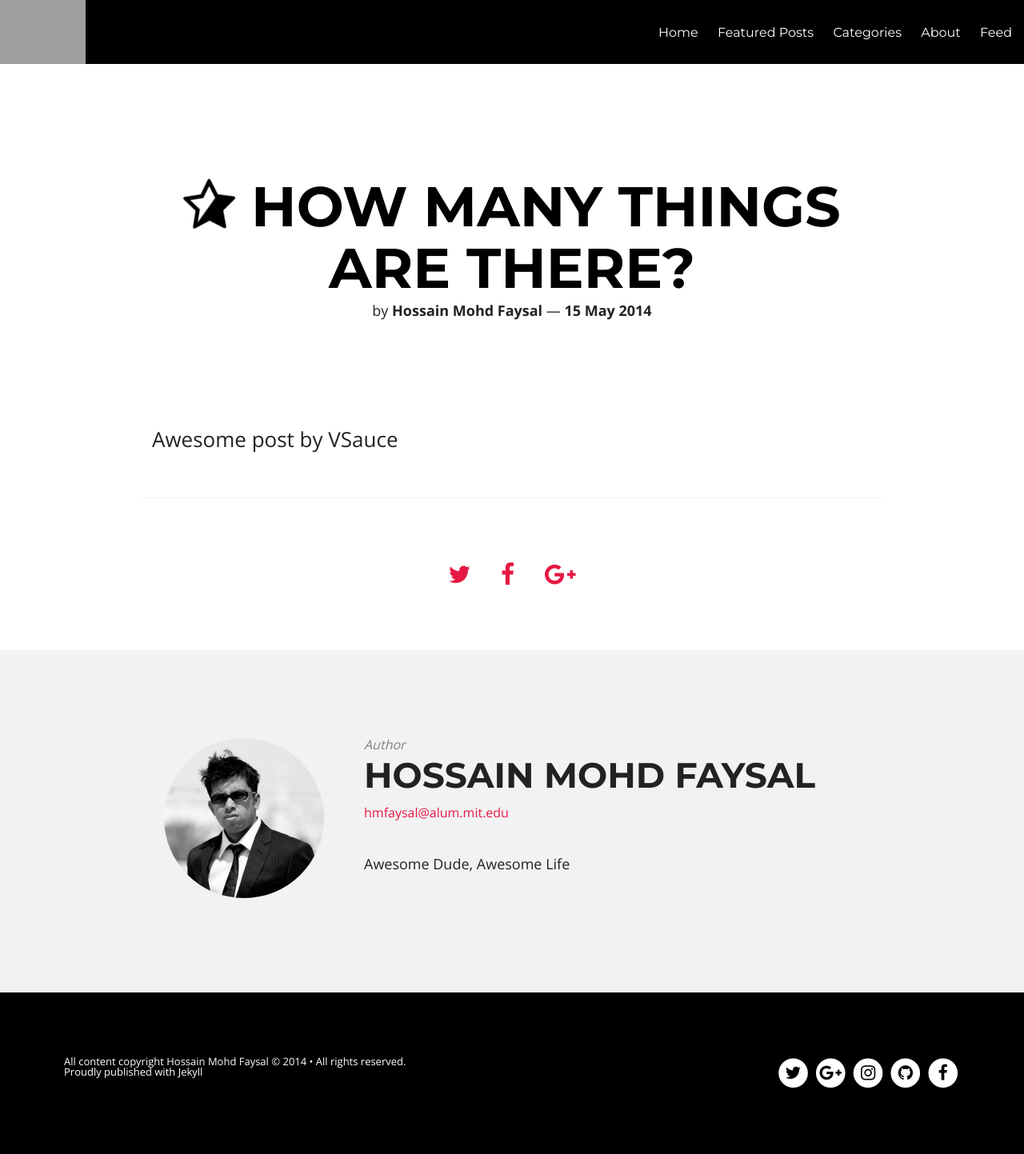
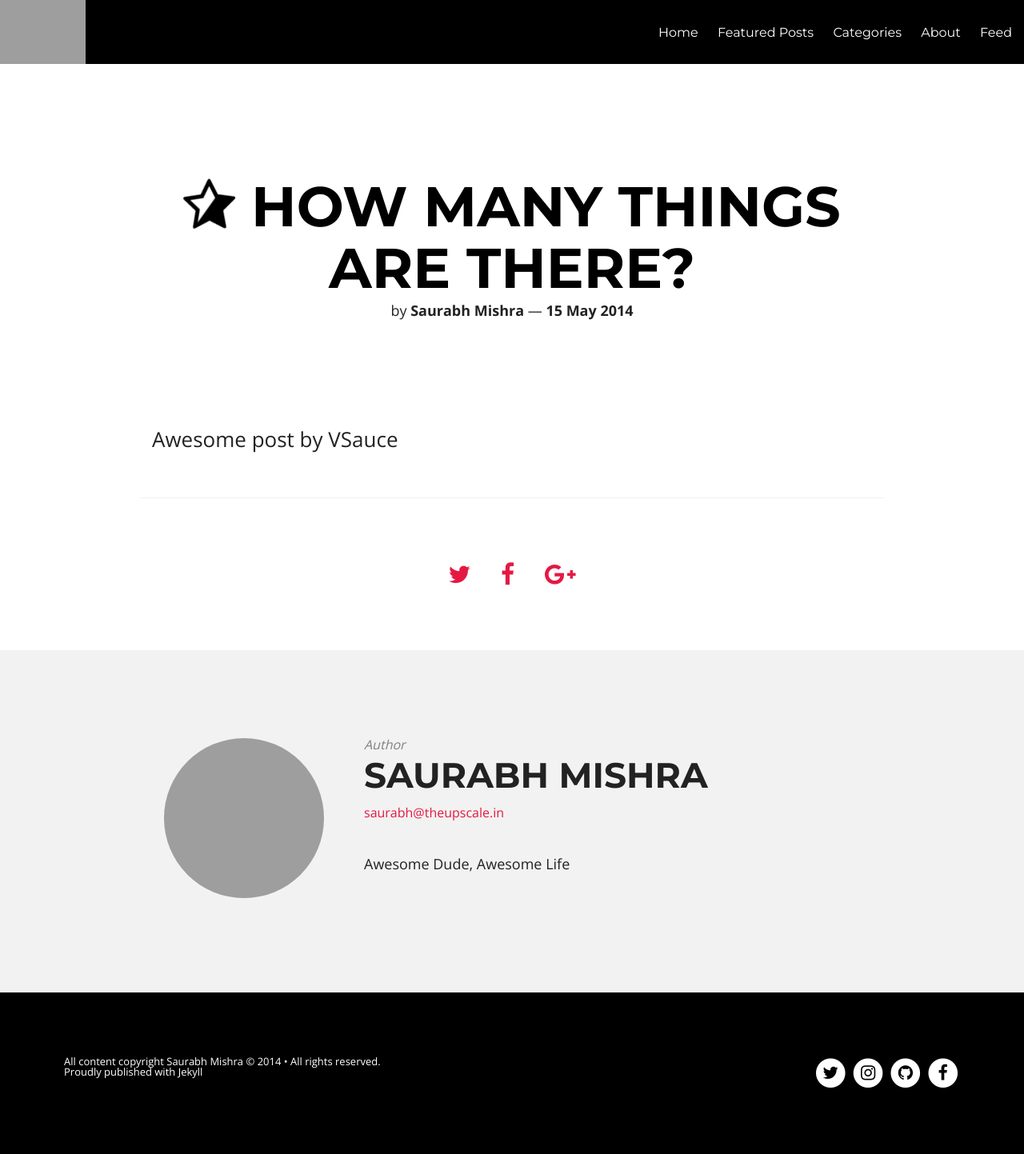
Before and after one commit to itssaurabhmishra/itssaurabhmishra.github.io, a Jekyll site: the page built from _posts/2014-05-15-how-many-things-are-there.md, in a window 1280 px wide. Shown: the whole page at 80% size. Built offline with Jekyll 4.4.1, drawn with Linux system fonts in a browser that asks for light colours; nearby versions of some CDN libraries; comment, search, counter and statistics services are not loaded.

Commit message:
Changed some git config

```diff
--- a/_config.yml
+++ b/_config.yml
@@ -13,21 +13,21 @@ url:              http://itssaurabhmishra.github.io
 
 # Owner/author information
 owner:
-  name:           Hossain Mohd Faysal
-  avatar:         hmfaysal.jpg
-  email:          hmfaysal@alum.mit.edu
+  name:           Saurabh Mishra
+  avatar:
+  email:          saurabh@theupscale.in
   # Use the coder's toolbox at http://coderstoolbox.net/string/#!encoding=xml&action=encode&charset=us_ascii to encode your description into XML string
   description:    Awesome Dude, Awesome Life
   # Social networking links used in footer. Update and remove as you like.
-  twitter:        hmfaysal
-  facebook:       hmfaysal
-  github:         hmfaysal
-  instagram:      hmfaysal
+  twitter:        saurabhmishra
+  facebook:       saurabhmishra
+  github:         saurabhmishra
+  instagram:      saurabhmishra
   # For Google Authorship https://plus.google.com/authorship
-  google_plus:    https://plus.google.com/u/0/102602916593522619858
+  google_plus:
 
 # Analytics and webmaster tools stuff goes here
-google_analytics:   UA-39365944-7
+google_analytics:
 google_verify:
 # https://ssl.bing.com/webmaster/configure/verify/ownership Option 2 content= goes here
 bing_verify:
@@ -47,7 +47,7 @@ links:
     url: /about
 
 # http://en.wikipedia.org/wiki/List_of_tz_database_time_zones
-timezone:    Asia/Dhaka
+timezone:    Asia/Kolkata
 future:      true
 highlighter: pygments
 markdown:    kramdown
@@ -72,8 +72,8 @@ kramdown:
     coderay_css: class
 
 prose:
-  siteurl: 'http://hmfaysal.github.io/'
-  relativeLinks: 'http://hmfaysal.github.io/links.jsonp'
+  siteurl: 'http://itssaurabhmishra.github.io/'
+  relativeLinks: 'http://itssaurabhmishra.github.io/links.jsonp'
   media: 'images'
   metadata:
     _posts:
```
Also changed, not shown: 1 other file.
